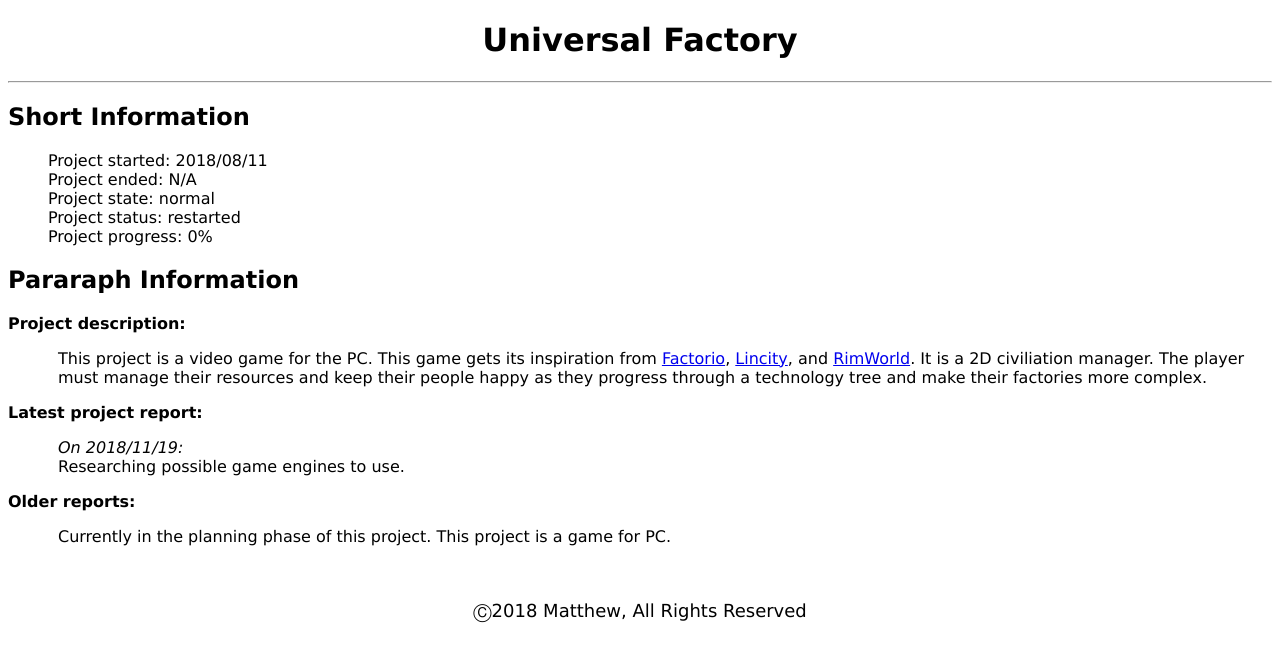
After one commit to MatthewMateusz/MatthewWebsite, a PHP site: the page made by root/!apps/projectInfo.php in a window 1280 px wide. The commit adds this page. Shown: the top 662 px of the page. Run offline with PHP 8.4, Linux system fonts and the light colour scheme.

Commit message:
Made it easier to add new projects & editing projects
Using custom php code we know read all project data from an xml sheet for easier editting/adding projects.

```diff
--- a/root/!apps/project.css
+++ b/root/!apps/project.css
@@ -26,6 +26,18 @@ section {
     margin-top: -15px;
 }
 
+ul {
+    list-style-type: none;
+}
+
+.report {
+    margin-left: 50px;
+}
+
+span.b {
+    font-weight: bold;
+}
+
 
 /* Project Status*/
 .status {
--- /dev/null
+++ b/root/!apps/projectInfo.php
@@ -0,0 +1,111 @@
+<!doctype html>
+<html>
+    <head>
+        <?php
+            if (isset($_GET['projectId'])) {
+                echo "<title>Project ". $_GET['projectId'] ."</title>";
+                $isValid = true;
+            } else {
+                echo "<title>Invalid URL</title>";
+                $isValid = false;
+            }
+
+            function formatDate($normalDate) {
+                $partDate = explode("/", $normalDate);
+                $formatDate = implode($partDate);
+                return $formatDate;
+            }
+        ?>
+        <meta charset="utf-8">
+        <meta name="viewport" content="width=device-width, initial-scale=1.0">
+
+        <link rel="stylesheet" href="https://cdnjs.cloudflare.com/ajax/libs/font-awesome/4.7.0/css/font-awesome.min.css">
+
+        <link rel="stylesheet" href="../_css/FontStyle.css">
+        <link rel="stylesheet" href="../_css/column.css">
+        <link rel="stylesheet" href="../_css/contentBars.css">
+        <link rel="stylesheet" href="../_css/SocialMedia.css">
+        <link rel="stylesheet" href="../_css/note.css">
+        <link rel="stylesheet" href="project.css">
+    </head>
+
+    <body>
+    <?php
+
+    if ($isValid) {
+        $gotProject = false;
+        $xml = simplexml_load_file("../_resources/projects.xml") or die ("F");
+        if ($xml != "F") {
+            foreach ($xml -> children() as $project) {
+                $projectId = $project -> id;
+                if ($projectId == $_GET['projectId']) {
+                    $gotProject = true;
+                    $projectName        = $project -> name;
+                    $projectStart       = $project -> start;
+                    $projectEnd         = $project -> end;
+                    $projectState       = $project -> state;
+                    $projectStatus      = $project -> status;
+                    $projectProgress    = $project -> progress;
+                    $projectDescription = $project -> description;
+
+                    $projectReportGroup     = $project -> reports;
+                    $projectReports         = $projectReportGroup -> report;
+                    $latestReport;
+
+                    //Get all reports into a array that will be sorted;
+                    $amountOfReports = $projectReports->count();
+                    foreach ($projectReports as $report) {
+                        $arrayReports[(string)($report->attributes())] = $report;
+                    }
+                    krsort ($arrayReports, 1);
+                    reset($arrayReports);
+
+                    echo "<div>";
+                    echo "<h1 class='centerText'>". ucwords($projectName) ."</h1>";
+                    echo "</div>";
+                    echo "<hr>";
+
+                    echo "<h2>Short Information</h2>";
+                    echo "<ul>";
+                    echo "<li>Project started: ". $projectStart ."</li>";
+                    echo "<li>Project ended: ". $projectEnd ."</li>";
+                    echo "<li>Project state: ". $projectState ."</li>";
+                    echo "<li>Project status: ". $projectStatus ."</li>";
+                    echo "<li>Project progress: ". $projectProgress ."</li>";
+                    echo "</ul>";
+                    echo "<h2>Pararaph Information</h2>";
+                    echo "<span class='b'>Project description:</span>";
+                    echo "<p class='report'>";
+                    echo $projectDescription;
+                    echo "</p>";
+                    echo "<span class='b'>Latest project report:</span>";
+                    echo "<p class='report'>";
+                    if (key($arrayReports) != "null") {
+                        echo "<span class='italic'>On ". key($arrayReports) .":</span><br>";//
+                    }
+                    echo current($arrayReports);
+                    echo "</p>";
+                    echo "<span class='b'>Older reports:</span>";
+                    while (next($arrayReports)) {
+                        echo "<p class='report'>";
+                        if (key($arrayReports) != "null") {
+                            echo "<span class='italic'>On ". key($arrayReports) .":</span><br>";//
+                        }
+                        echo current($arrayReports);
+                        echo "</p>";
+                    }
+
+                }
+
+            }
+        }
+        if (!$gotProject) {
+            echo "<h1 class='centerText'>Invalid project ID passed in URL</h1><hr>";
+        }
+    }
+    ?>
+    <div class="footer">
+            <p>&#9400;2018 Matthew, All Rights Reserved</p>
+        </div>
+    </body>
+</html>
--- /dev/null
+++ b/root/_resources/projects.xml
@@ -0,0 +1,81 @@
+<?xml version="1.0" encoding="utf-8"?>
+<projects>
+    <project>
+        <id>0001</id>
+        <name>Universal Factory</name>
+        <start>2018/08/11</start>
+        <end>N/A</end>
+        <state>normal</state>
+        <status>restarted</status>
+        <progress>0%</progress>
+        <description>
+            This project is a video game for the PC. This game gets its inspiration from
+            &lt;a href="https://www.factorio.com/"&gt;Factorio&lt;/a&gt;,
+            &lt;a href="https://lincity.sourceforge.net/"&gt;Lincity&lt;/a&gt;, and
+            &lt;a href="https://rimworldgame.com/"&gt;RimWorld&lt;/a&gt;.
+            It is a 2D civiliation manager.
+            The player must manage their resources and keep their people happy as they progress through a technology tree
+            and make their factories more complex.
+        </description>
+        <reports>
+            <report date="2018/11/19">
+                Researching possible game engines to use.
+            </report>
+            <report date="null">
+                Currently in the planning phase of this project. This project is a game for PC.
+            </report>
+        </reports>
+        <mainImg>../_media/images/underConstruction.png</mainImg>
+
+    </project>
+
+    <project>
+        <id>0002</id>
+        <name>Website Live Chat</name>
+        <start>2018/10/30</start>
+        <end>N/A</end>
+        <state>research phase</state>
+        <status>Ok</status>
+        <progress>0%</progress>
+        <description>
+            Inspired by some friends in speech class,
+            this project main focus is to learn more about web development and security.
+            The other goal of this project is to have a place where my friends and I can chat online through without signing into social media.
+        </description>
+        <reports>
+            <report date="2018/10/31">
+                I am currently researching how other people have done a live chat on their website.
+                I am talking with my dad about possible methods of execution.
+            </report>
+            <report date="null">
+                Researching different possible methods to do this.
+            </report>
+        </reports>
+        <mainImg>../_media/images/underConstruction.png</mainImg>
+    </project>
+
+    <project>
+        <id>0003</id>
+        <name>Password Manager</name>
+        <start>N/A</start>
+        <end>N/A</end>
+        <state>Programing phase</state>
+        <status>Ok</status>
+        <progress>80%</progress>
+        <description>
+            A password storage program that encrypts the passwords in a file.
+            This project is hosted on GitHub.
+            You can view it by clicking
+            &lt;a href="https://github.com/MatthewMateusz/PasswordManager" target="_blank"&gt; here &lt;/a&gt;.
+        </description>
+        <reports>
+            <report date="2018/12/11">
+                Most of the programing is done. The only thing left is to actually encrypt the passwords and to debug the whole program.
+            </report>
+            <report date="2018/10/31">
+                Currently programing logic for the project.
+            </report>
+        </reports>
+        <mainImg>../_media/images/underConstruction.png</mainImg>
+    </project>
+</projects>
--- a/root/link.php
+++ b/root/link.php
@@ -63,7 +63,7 @@
 
 
         <?php
-        $xml= simplexml_load_file("_resources/links.xml") or die ("F");
+        $xml= simplexml_load_file("_resources/projects.xml") or die ("F");
        $rowOpened = false;
 
 	if ($xml != F)
```
Also changed, not shown: root/!apps/project.php (added, +98 -0 lines).
